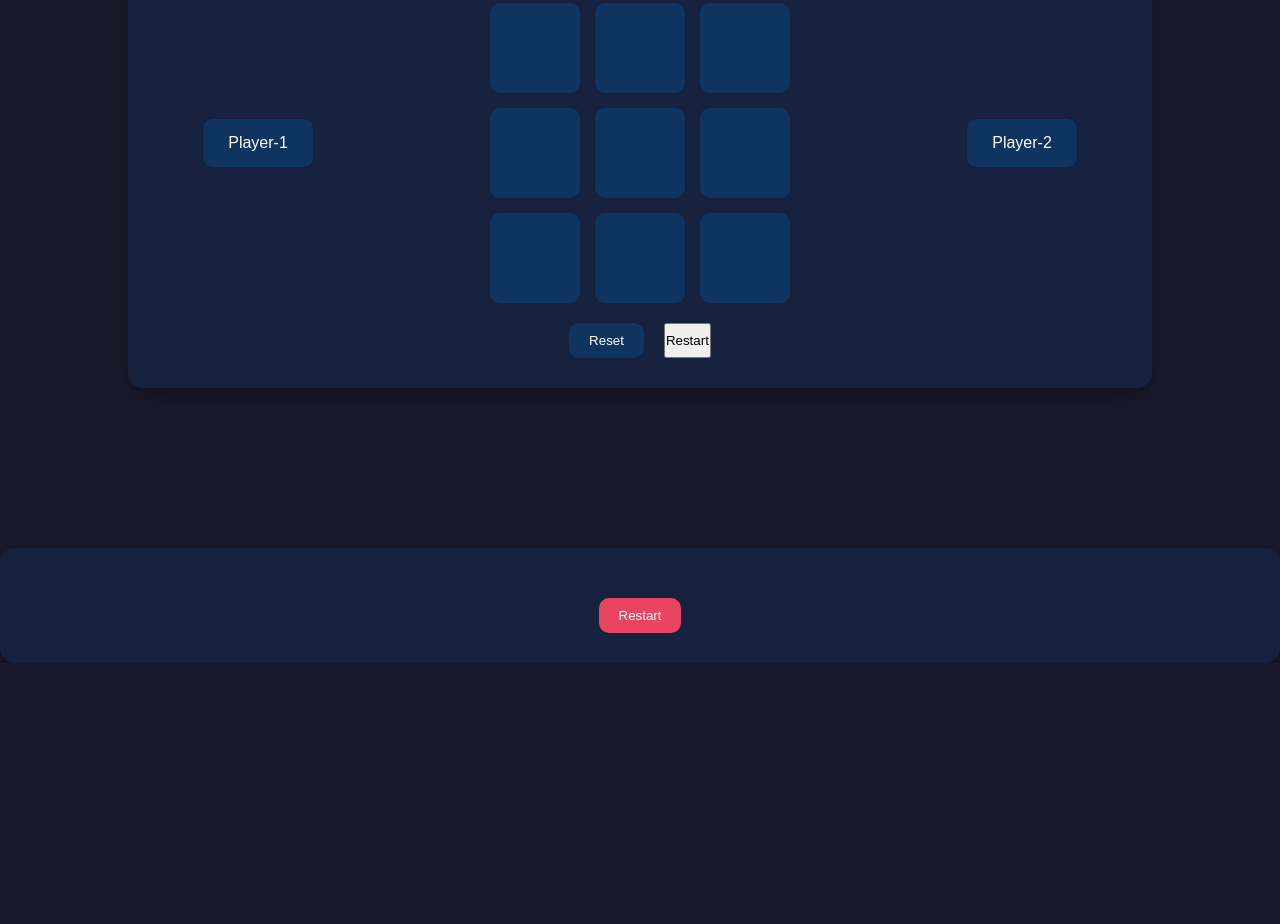
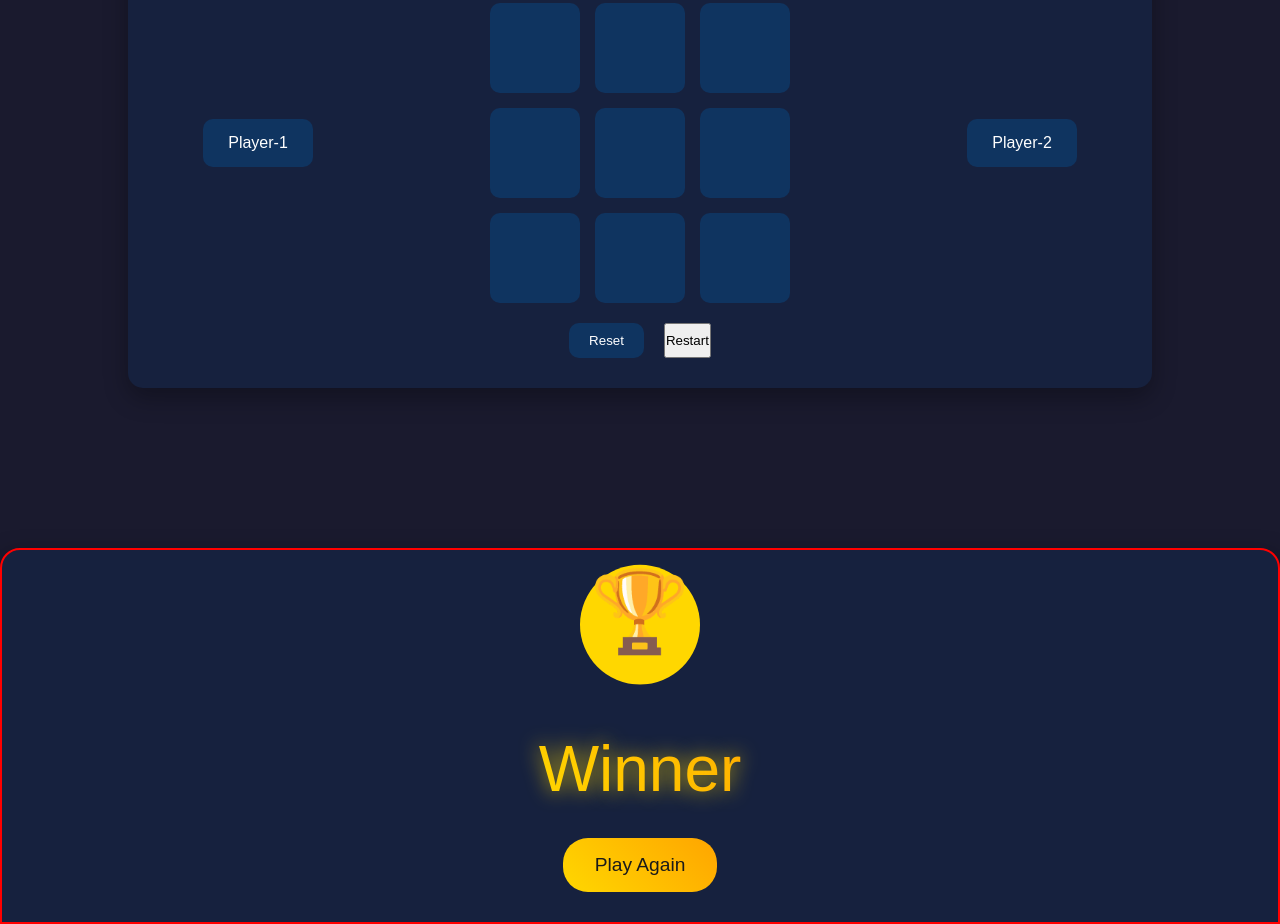
Before and after one commit to jatinrane14/Tik-TacToi-Game, a plain HTML site: page index.html in a window 1280 px wide. Shown: the part 252-1176 px from the top of the page. Before the commit the page ends 915 px from the top, so only its background shows below. Drawn offline with Linux system fonts and the light colour scheme.

Commit message:
Win Page UI Update

```diff
--- a/index.html
+++ b/index.html
@@ -31,19 +31,12 @@
               <button class="box box8"></button>
               <button class="box box9"></button>
             </div>
-            <div class="winner-pop-con">
-                <div class="winner-pop">
-                    <p class="win-msg"></p>
-                    <button>Restart</button>
-                </div>
-            </div>
           </div>
           <div class="turn-mark">
             <div>
               <p class="p2-flag">Player-2</p>
             </div>
           </div>
-
         </div>
         <div class="buttons">
           <button id="reset">Reset</button>
@@ -51,6 +44,16 @@
         </div>
       </div>
     </main>
+    <div class="winner-pop-con">
+      <div class="winner-pop">
+        <div class="trophy">
+          <p>🏆</p>
+
+        </div>
+        <p class="win-msg">Winner</p>
+        <button>Play Again</button>
+      </div>
+    </div>
     <script src="script.js"></script>
   </body>
 </html>
--- a/script.js
+++ b/script.js
@@ -27,6 +27,10 @@ const WinPatterns = [
     [3,4,5],
     [6,7,8]
 ]
+let winnerPage = ()=>{
+    let hei = document.querySelector(".winner-pop-con");
+
+}
 boxes.forEach((box)=>{
     box.addEventListener('click',()=>{
         console.log("Button was clicked!");
@@ -53,7 +57,7 @@ boxes.forEach((box)=>{
                     // document.getElementsByClassName("winner-pop-con")[0].classList = 'active';
 
                     // using height
-                    document.getElementsByClassName("winner-pop-con")[0].style = 'height:120px';
+
                     if (boxes[patterns[0]].innerText === 'O') {
                         winMsg.innerText = "Player 1 Wins";
                     }
--- a/style2.css
+++ b/style2.css
@@ -12,6 +12,7 @@ body {
     align-items: center;
     min-height: 100vh;
     color: #ffffff;
+    overflow-y: hidden;
 }
 
 main {
@@ -125,41 +126,71 @@ main {
 
 /* Winner Popup Styles */
 .winner-pop-con {
-    height: 0;
-    background-color: green;
     position: absolute;
+    /* height: 60%; */
+    transform: translateY(100%);
+    width: 100%;
     bottom: 0px;
-    width: 100%;
     border-radius: 20px 20px 0 0 ;
+    box-shadow: 0 10px 25px rgba(0, 0, 0, 0.5);
+    background-color: #16213e;
+    border: 2px solid red;
 }
 .winner-pop {
-    background-color: #16213e;
     padding: 30px;
     border-radius: 15px;
     text-align: center;
-    box-shadow: 0 10px 25px rgba(0, 0, 0, 0.5);
     color: white;
+    display: flex;
+    justify-content: center;
+    flex-direction: column;
+    align-items: center;
 }
 .win-msg {
-    font-size: 1.5rem;
-    margin-bottom: 20px;
-    color: #e94560;
+    font-size: 4rem;
+      margin: 0;
+      background: linear-gradient(45deg, #ffd700, #ffa500);
+      -webkit-background-clip: text;
+      -webkit-text-fill-color: transparent;
+      animation: glow 2s ease-in-out infinite;
 }
-
+@keyframes glow {
+    0%, 100% {
+        text-shadow: 0 0 10px rgba(255, 215, 0, 0.5);
+    }
+    50% {
+        text-shadow: 0 0 20px rgba(255, 215, 0, 0.8);
+    }
+}
 .winner-pop button {
-    background-color: #e94560;
-    color: white;
-    border: none;
-    padding: 10px 20px;
-    border-radius: 10px;
-    cursor: pointer;
-    transition: background-color 0.3s ease;
+    margin-top: 2rem;
+      padding: 1rem 2rem;
+      font-size: 1.2rem;
+      background: linear-gradient(45deg, #ffd700, #ffa500);
+      border: none;
+      border-radius: 25px;
+      color: #1a1a1a;
+      cursor: pointer;
+      transition: transform 0.2s, box-shadow 0.2s;
 }
 
 .winner-pop button:hover {
-    background-color: #0f3460;
+    transform: scale(1.05);
+    box-shadow: 0 0 20px rgba(255, 215, 0, 0.5);
 }
-
+.trophy{
+    width: 120px;
+    height: 120px;
+    font-size: 80px;
+    background: #ffd700;
+    border-radius: 50%;
+    margin-bottom: 2rem;
+    animation: float 3s ease-in-out infinite;
+}
+@keyframes float {
+      0%, 100% { transform: translateY(0); }
+      50% { transform: translateY(-20px); }
+    }
 /* Responsive Design */
 @media (max-width: 768px) {
     .game-con {
```
